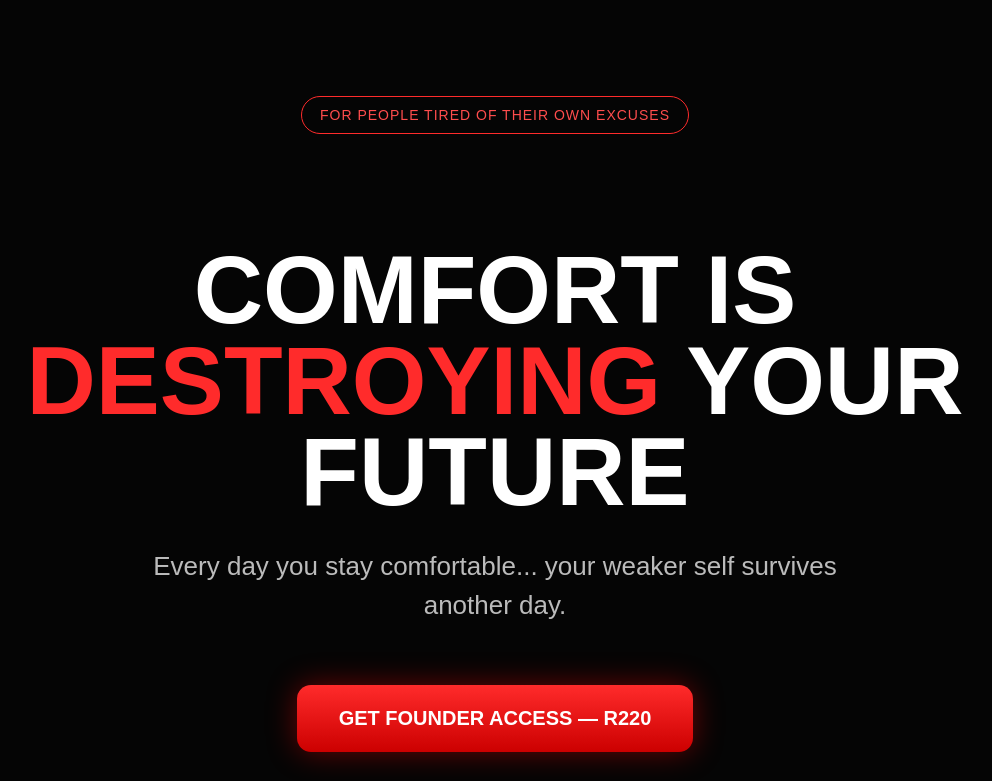
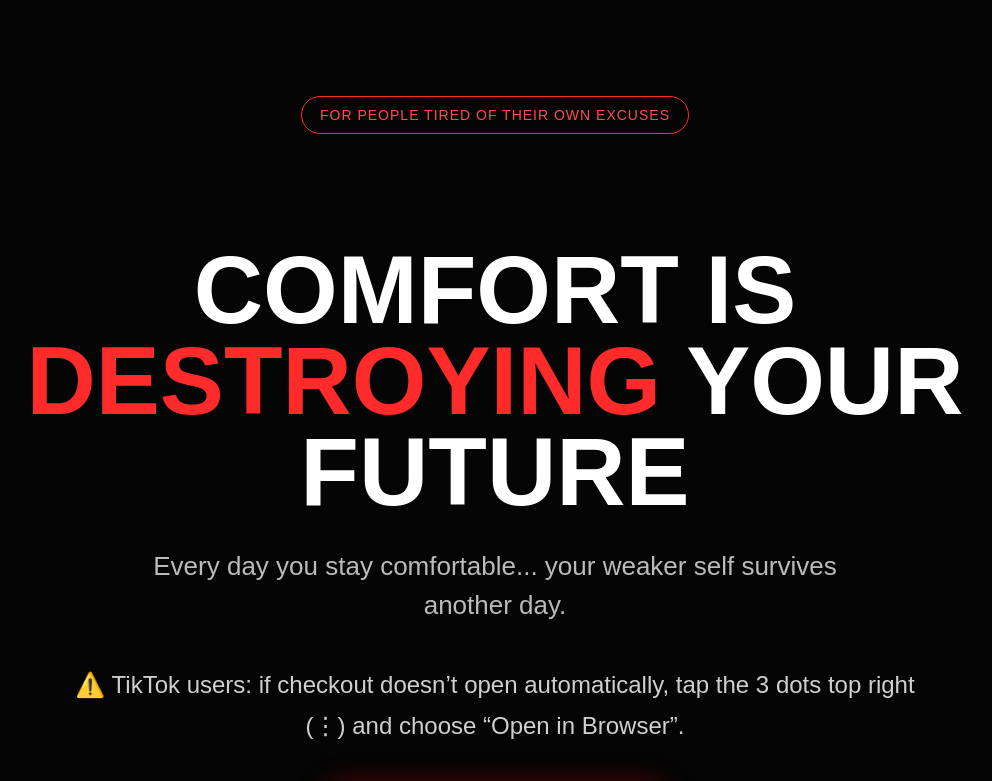
Before and after one commit to dupie2010-afk/Kill-the-Comfort, a React (Vite) app: page / in a window 1280 px wide. Shown: the top 781 px of the page, without its empty margins (145-1137 px from the left). Built offline with nearby package versions, Linux system fonts and the light colour scheme.

Commit message:
Update App.tsx

```diff
--- a/src/App.tsx
+++ b/src/App.tsx
@@ -18,7 +18,9 @@ export default function App() {
           Every day you stay comfortable...
           your weaker self survives another day.
         </p>
-
+        <p className="tiktok-warning">
+⚠️ TikTok users: if checkout doesn’t open automatically, tap the 3 dots top right (⋮) and choose “Open in Browser”.
+</p>
         <div className="hero-pricing">
 
           <a
@@ -27,7 +29,7 @@ export default function App() {
   target="_blank"
   rel="noopener noreferrer"
 >
-  GET FOUNDER ACCESS — R220
+  OPEN CHECKOUT — R220
 </a>
 
 <p className="micro-promise">
@@ -299,7 +301,7 @@ export default function App() {
           rel="noopener noreferrer"
           className="cta-button big-button"
         >
-          BECOME DANGEROUS
+          OPEN CHECKOUT
         </a>
 
         <div className="bottom-note">
```
